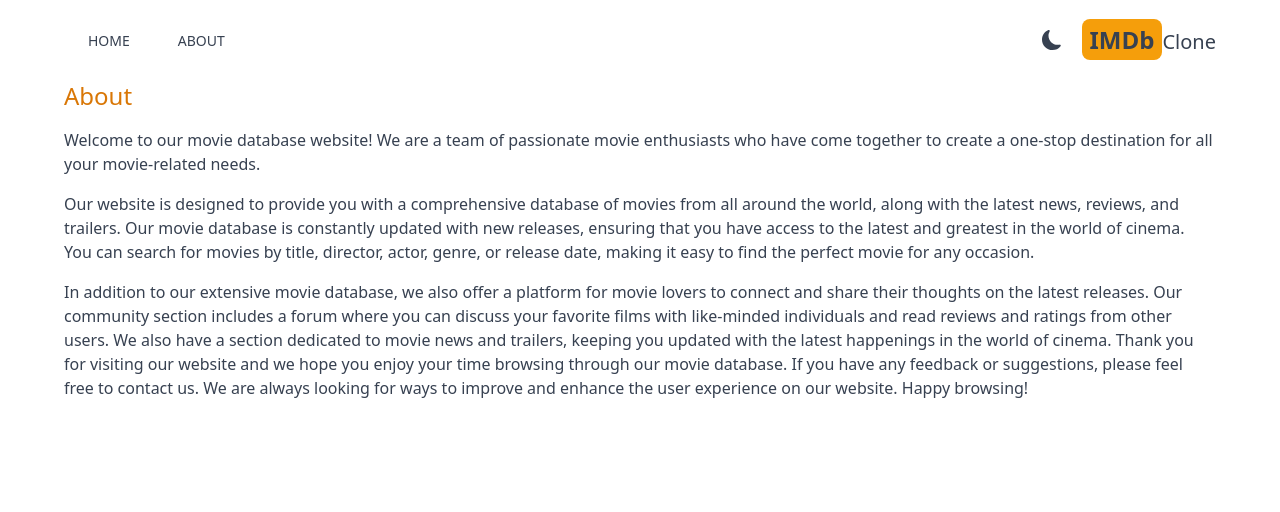
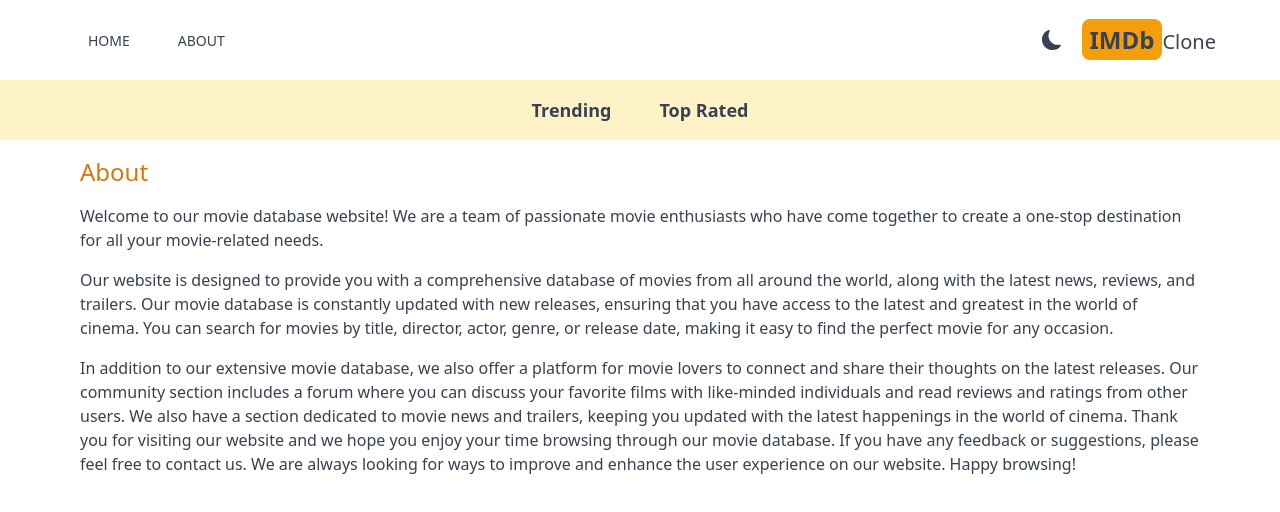
Before and after one commit to Pitou911/imdb-clone, a Next.js app: page /about in a window 1280 px wide. Shown: the top 512 px of the page. Built offline with nearby package versions, Linux system fonts and the light colour scheme.

Commit message:
create the navbar component

```diff
--- a/src/app/about/page.jsx
+++ b/src/app/about/page.jsx
@@ -2,7 +2,7 @@
 
 export default function About() {
   return (
-    <div className='max-w-6xl mx-auto space-y-4'>
+    <div className='max-w-6xl mx-auto space-y-4 p-4'>
       <h1 className='text-2xl font-medium text-amber-600'>About</h1>
       <p>
         Welcome to our movie database website! We are a team of passionate movie
--- a/src/app/layout.jsx
+++ b/src/app/layout.jsx
@@ -2,6 +2,7 @@
 import "./globals.css";
 import Head from "./head";
 import Providers from "./Providers";
+import Navbar from "@/components/Navbar";
 
 export default function RootLayout({ children }) {
   return (
@@ -12,6 +13,7 @@
           {/* Header */}
           <Header />
           {/* NavBar */}
+          <Navbar />
           {/* SearchBox */}
           {children}
         </Providers>
--- /dev/null
+++ b/src/components/Navbar.jsx
@@ -0,0 +1,11 @@
+import React from "react";
+import NavbarItem from "./NavbarItem";
+
+export default function Navbar() {
+  return (
+    <div className='flex justify-center dark:bg-gray-600 bg-amber-100 lg:text-lg p-4'>
+      <NavbarItem title='Trending' param='fetchTrending' />
+      <NavbarItem title='Top Rated' param='fetchTopRated' />
+    </div>
+  );
+}
--- /dev/null
+++ b/src/components/NavbarItem.jsx
@@ -0,0 +1,23 @@
+"use client";
+
+import Link from "next/link";
+import React from "react";
+import { useSearchParams } from "next/navigation";
+export default function NavbarItem({ title, param }) {
+  const searchParams = useSearchParams();
+  const genre = searchParams.get("genre");
+  return (
+    <div>
+      <Link
+        className={`m-4 hover:text-amber-600 font-semibold p-2 ${
+          genre &&
+          genre === param &&
+          "underline underline-offset-8 decoration-4 decoration-amber-500 rounded-lg"
+        }`}
+        href={`/?genre=${param}`}
+      >
+        {title}
+      </Link>
+    </div>
+  );
+}
```
